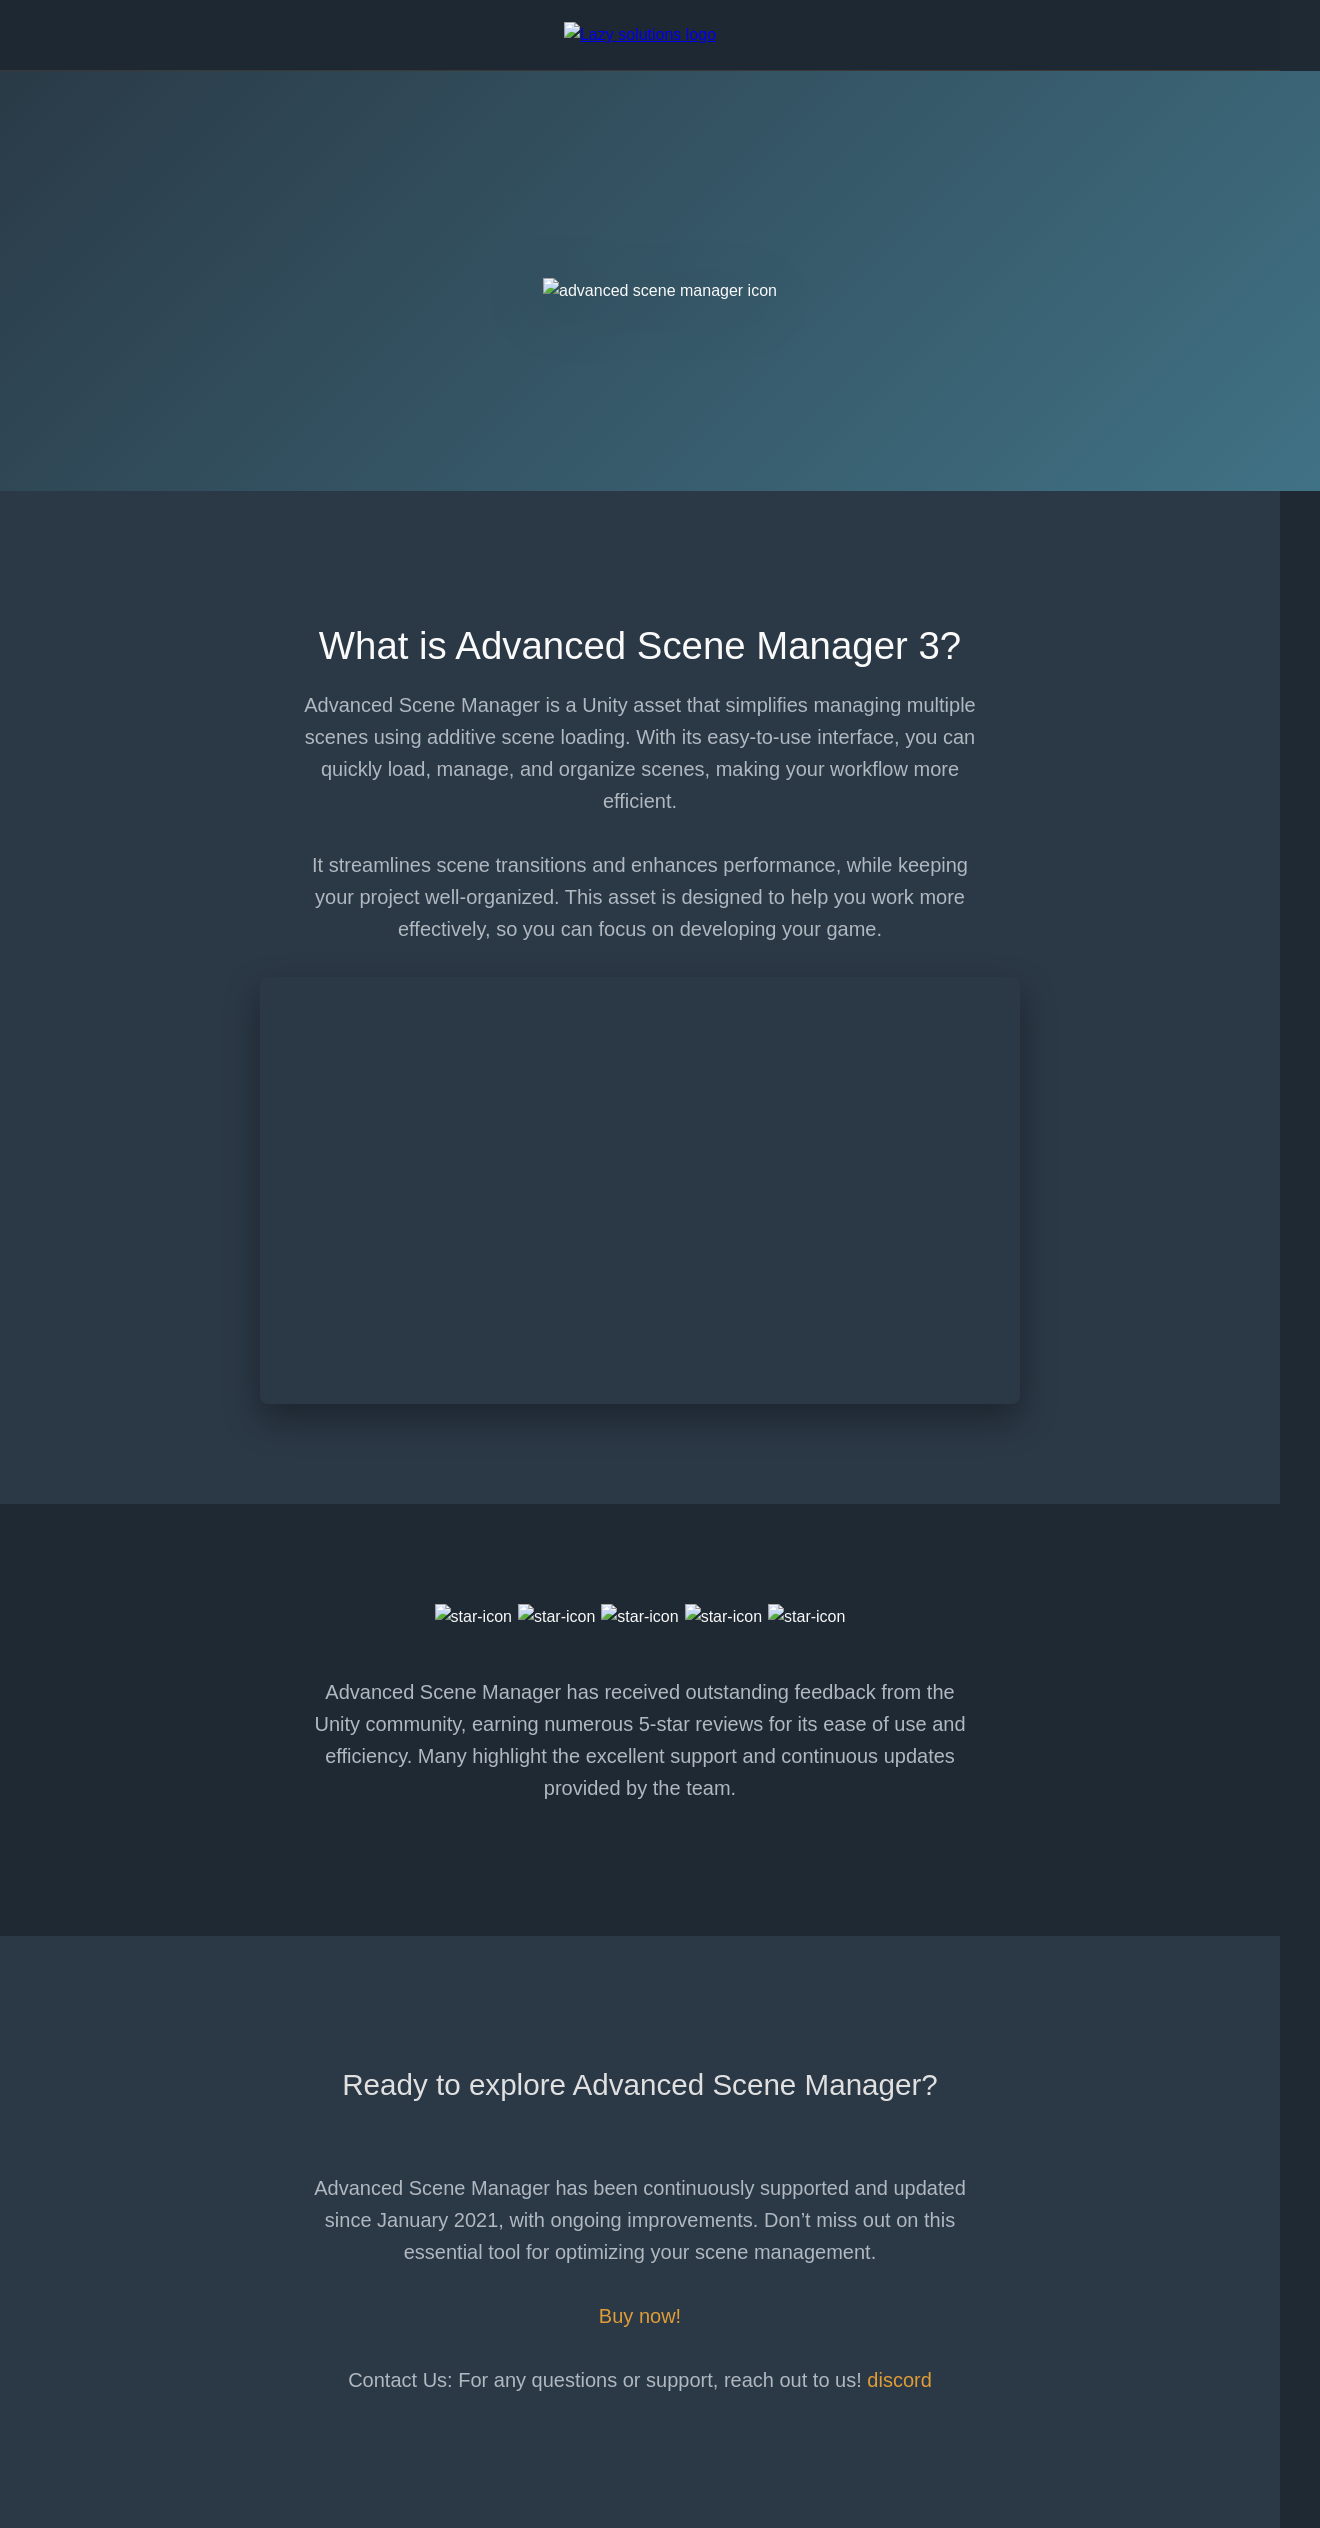
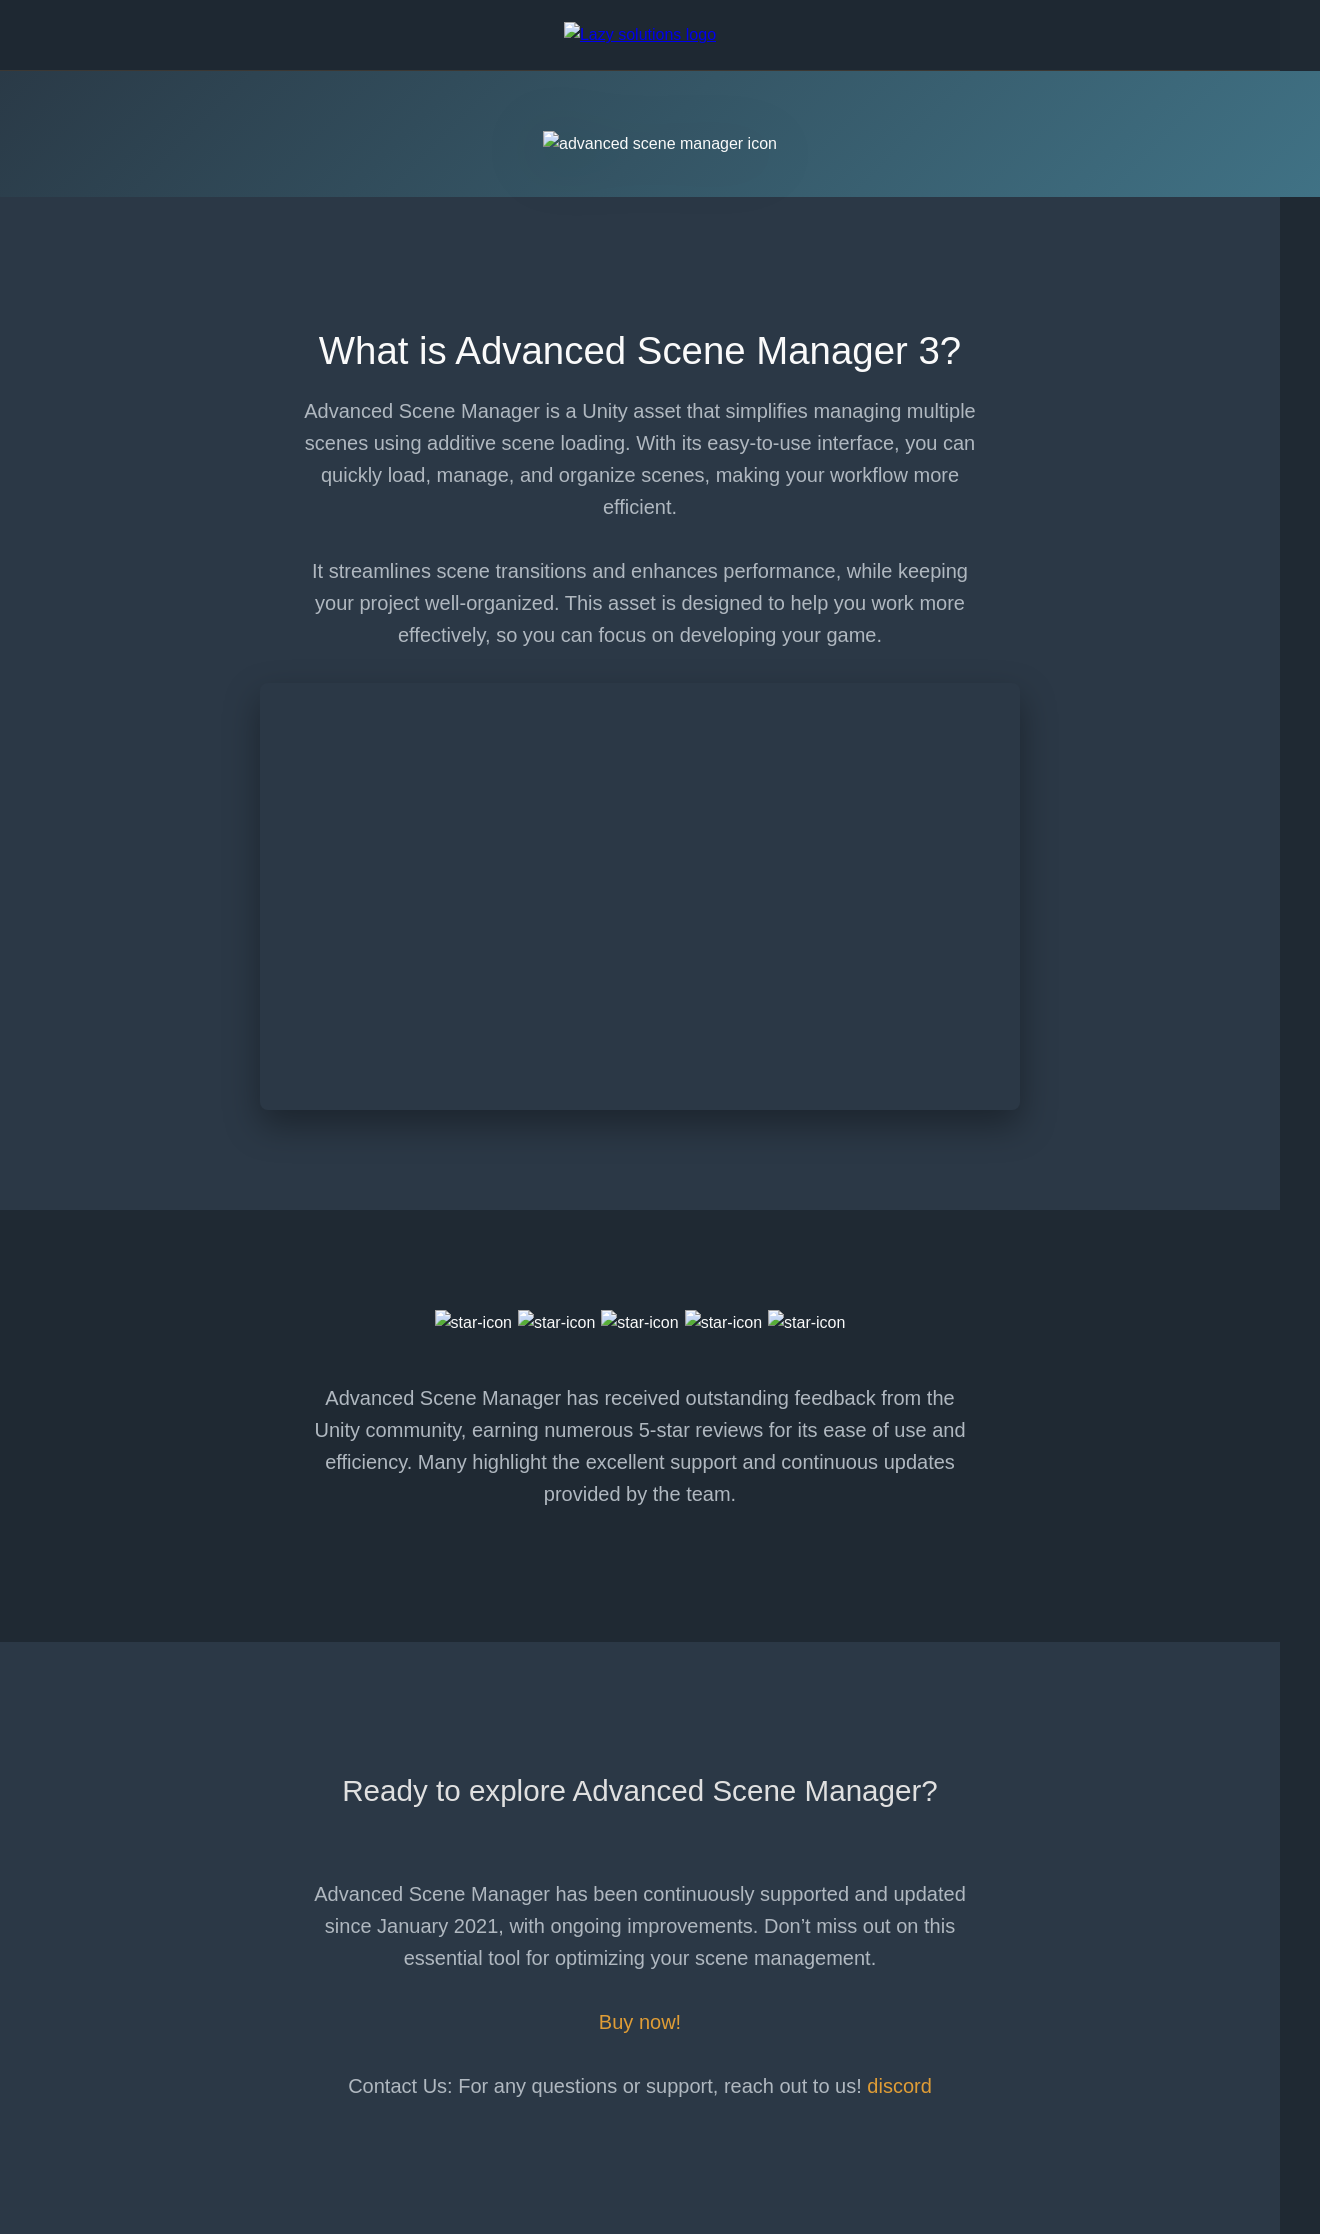

Updated Styling ASM

--- a/asm/css/style.css
+++ b/asm/css/style.css
@@ -29,7 +29,6 @@ nav img {
 
 header {
   width: 100%;
-  min-height: 320px;
   display: flex;
   align-items: center;
   justify-content: center;
@@ -147,16 +146,21 @@ section .cta-buttons .trial-btn:hover {
 /* Responsive */
 @media (max-width: 768px) {
   header {
-    min-height: 340px;
+    min-height: 300px;
+    padding: 0;
   }
   section {
     padding: 80px 5vw;
+    text-align: left;
   }
   section h1 {
-    font-size: 2.1rem;
+    font-size: 1.5rem;
   }
   section h2 {
-    font-size: 1.7rem;
+    font-size: 1.4rem;
+  }
+  section p {
+    font-size: 1.1rem;
   }
   .cta-buttons {
     flex-direction: column;
